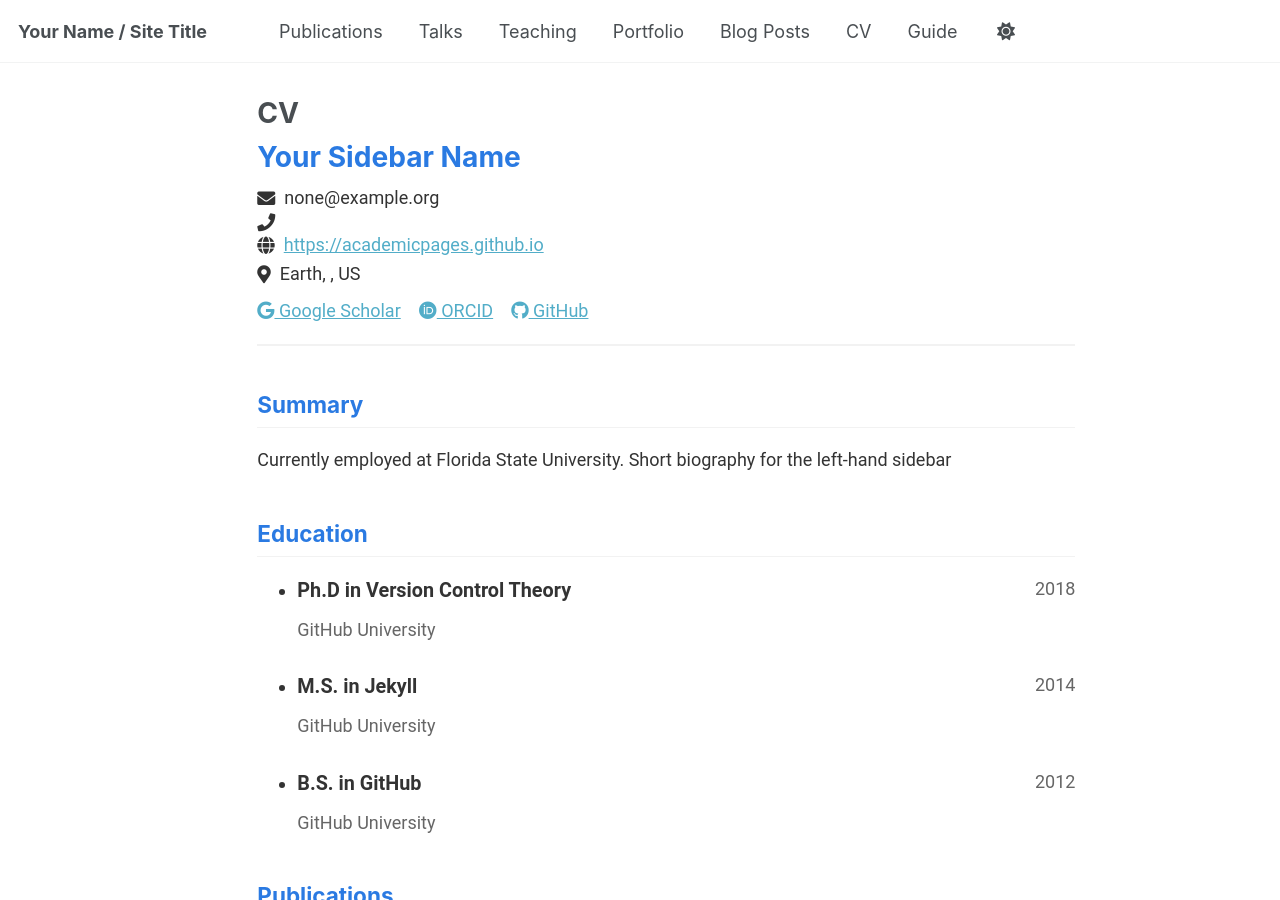
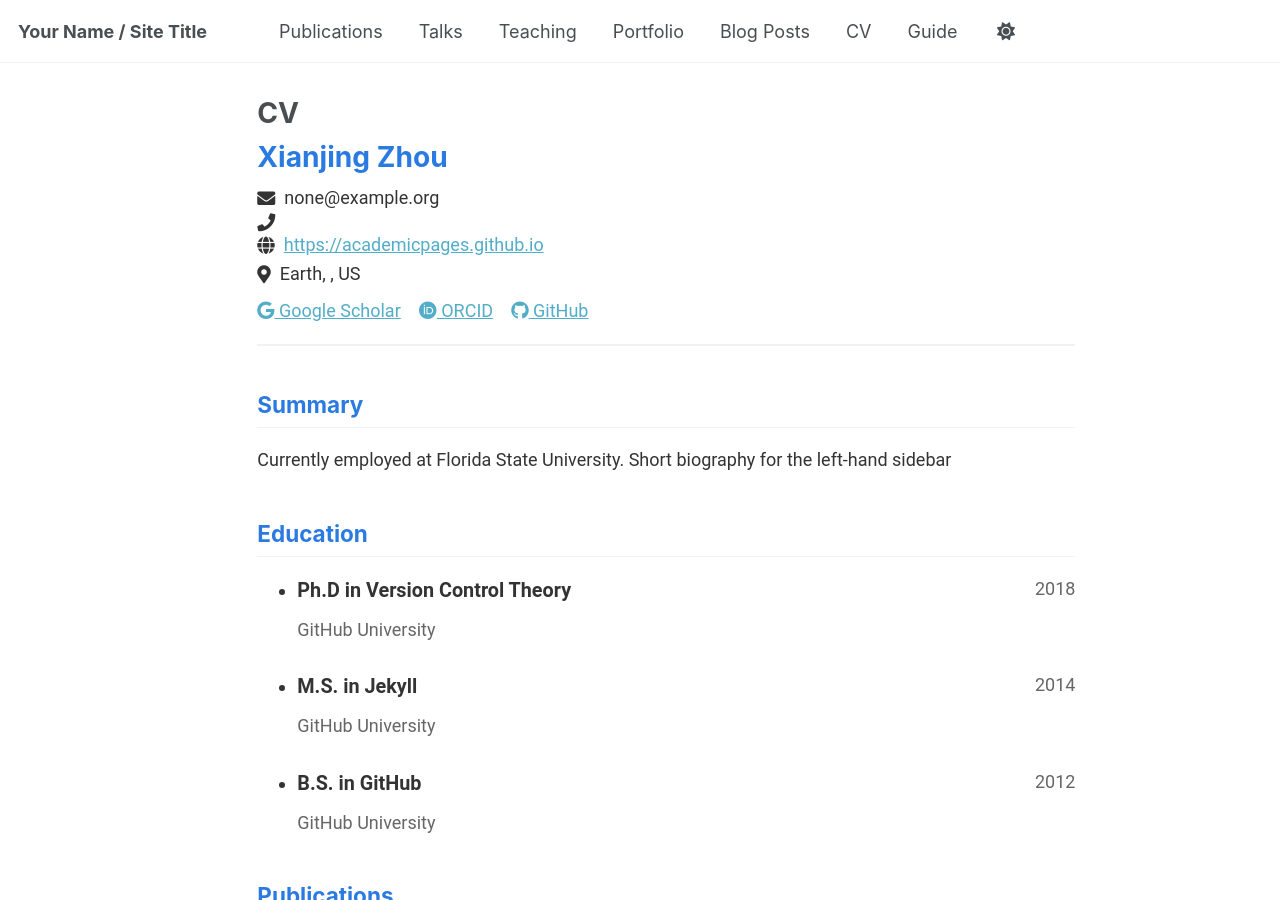
Before and after one commit to XianjingZhou/XianjingZhou.github.io, a Jekyll site: the page built from _pages/cv-json.md, in a window 1280 px wide and 900 px high. Built offline with Jekyll 4.4.1, drawn with Linux system fonts in a browser that asks for light colours.

Commit message:
Update cv.json

```diff
--- a/_data/cv.json
+++ b/_data/cv.json
@@ -1,6 +1,6 @@
 {
   "basics": {
-    "name": "Your Sidebar Name",
+    "name": "Xianjing Zhou",
     "email": "none@example.org",
     "phone": "",
     "website": "https://academicpages.github.io",
```
